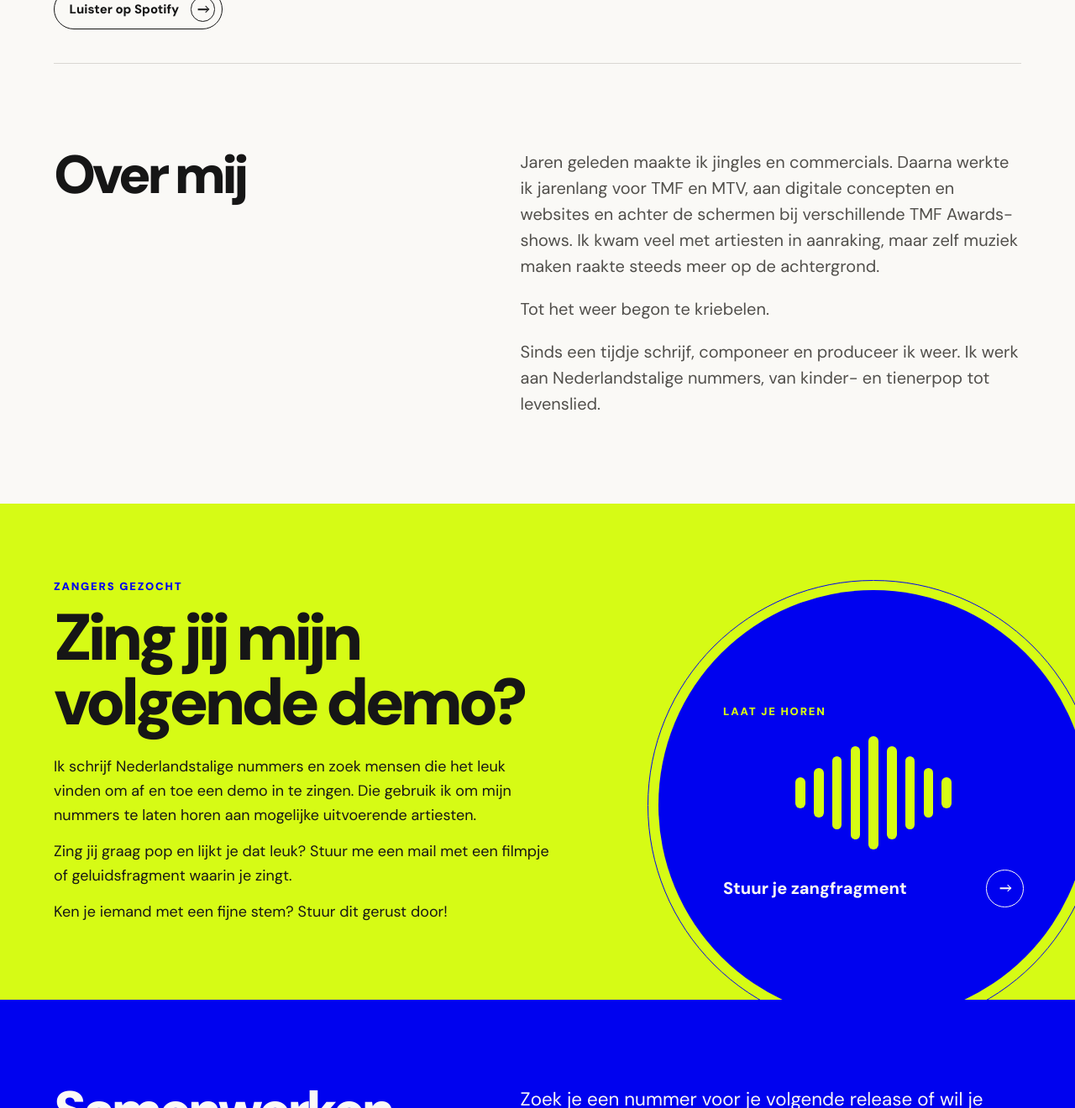
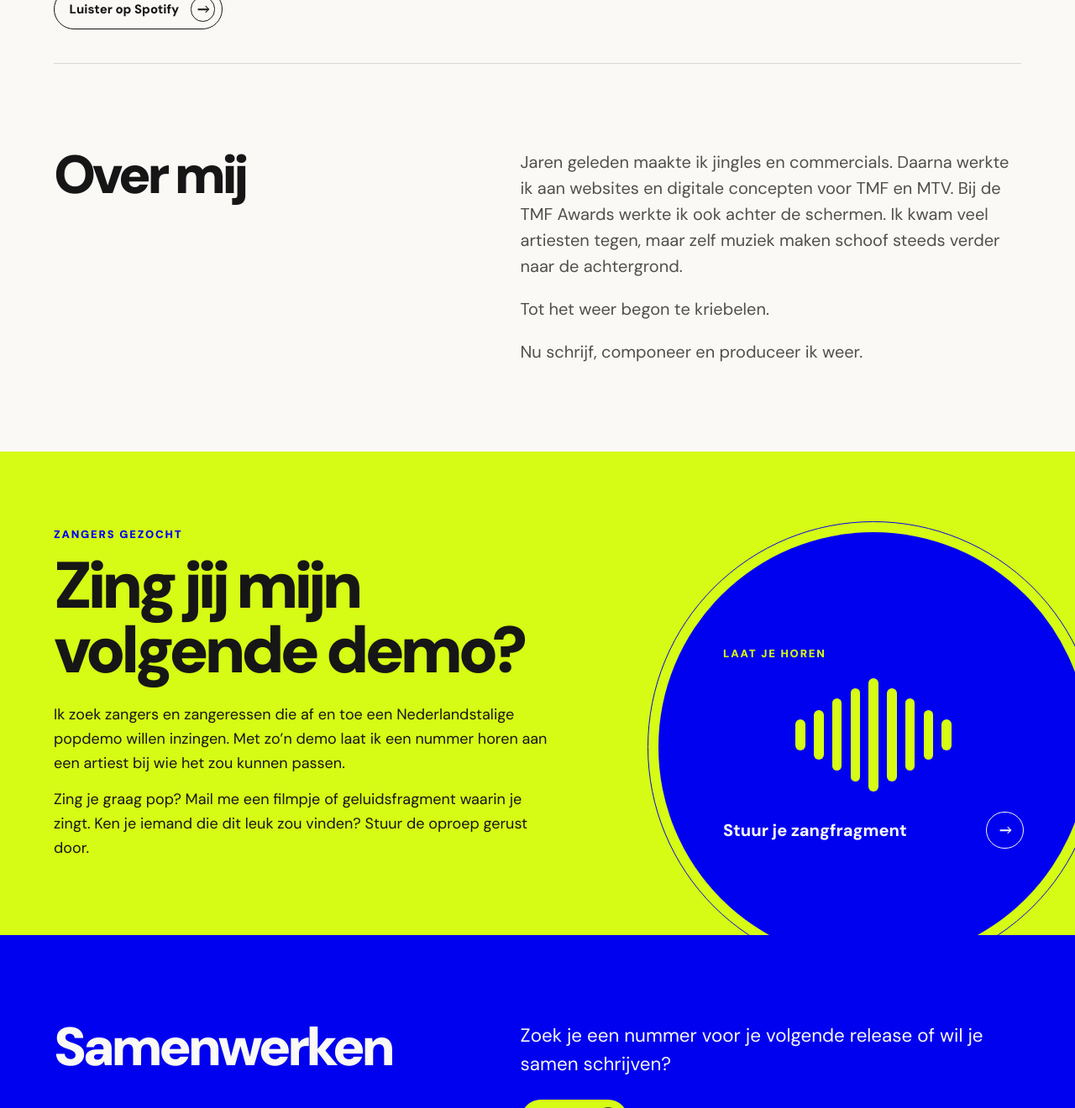
Before and after one commit to MarcoDeJong/marcodejong.github.io, a Jekyll site: the page built from index.md, in a window 1280 px wide and 1400 px high, scrolled down 982 px, cut to the strip 80-1400 px from the top of the window. Shown: the whole strip at 84% size. Built offline with Jekyll 4.4.1, drawn with Linux system fonts in a browser that asks for light colours.

Commit message:
fix(copy): refine about and singer sections

```diff
--- a/index.md
+++ b/index.md
@@ -32,9 +32,9 @@ layout: landing
 <section class="landing__intro" aria-labelledby="about-title">
 <h2 class="section-title" id="about-title">Over mij</h2>
 <div class="landing__intro-copy">
-<p>Jaren geleden maakte ik jingles en commercials. Daarna werkte ik jarenlang voor TMF en MTV, aan digitale concepten en websites en achter de schermen bij verschillende TMF Awards-shows. Ik kwam veel met artiesten in aanraking, maar zelf muziek maken raakte steeds meer op de achtergrond.</p>
+<p>Jaren geleden maakte ik jingles en commercials. Daarna werkte ik aan websites en digitale concepten voor TMF en MTV. Bij de TMF Awards werkte ik ook achter de schermen. Ik kwam veel artiesten tegen, maar zelf muziek maken schoof steeds verder naar de achtergrond.</p>
 <p>Tot het weer begon te kriebelen.</p>
-<p>Sinds een tijdje schrijf, componeer en produceer ik weer. Ik werk aan Nederlandstalige nummers, van kinder- en tienerpop tot levenslied.</p>
+<p>Nu schrijf, componeer en produceer ik weer.</p>
 </div>
 </section>
 </div>
@@ -44,9 +44,8 @@ layout: landing
 <div class="singers__content">
 <p class="section-kicker">Zangers gezocht</p>
 <h2 class="section-title" id="singers-title">Zing jij mijn volgende demo?</h2>
-<p>Ik schrijf Nederlandstalige nummers en zoek mensen die het leuk vinden om af en toe een demo in te zingen. Die gebruik ik om mijn nummers te laten horen aan mogelijke uitvoerende artiesten.</p>
-<p>Zing jij graag pop en lijkt je dat leuk? Stuur me een mail met een filmpje of geluidsfragment waarin je zingt.</p>
-<p>Ken je iemand met een fijne stem? Stuur dit gerust door!</p>
+<p>Ik zoek zangers en zangeressen die af en toe een Nederlandstalige popdemo willen inzingen. Met zo’n demo laat ik een nummer horen aan een artiest bij wie het zou kunnen passen.</p>
+<p>Zing je graag pop? Mail me een filmpje of geluidsfragment waarin je zingt. Ken je iemand die dit leuk zou vinden? Stuur de oproep gerust door.</p>
 </div>
 <a class="singers__visual" href="mailto:demo@marco-dejong.nl" aria-label="Stuur je zangfragment per e-mail">
 <span class="singers__visual-label">Laat je horen</span>
```
